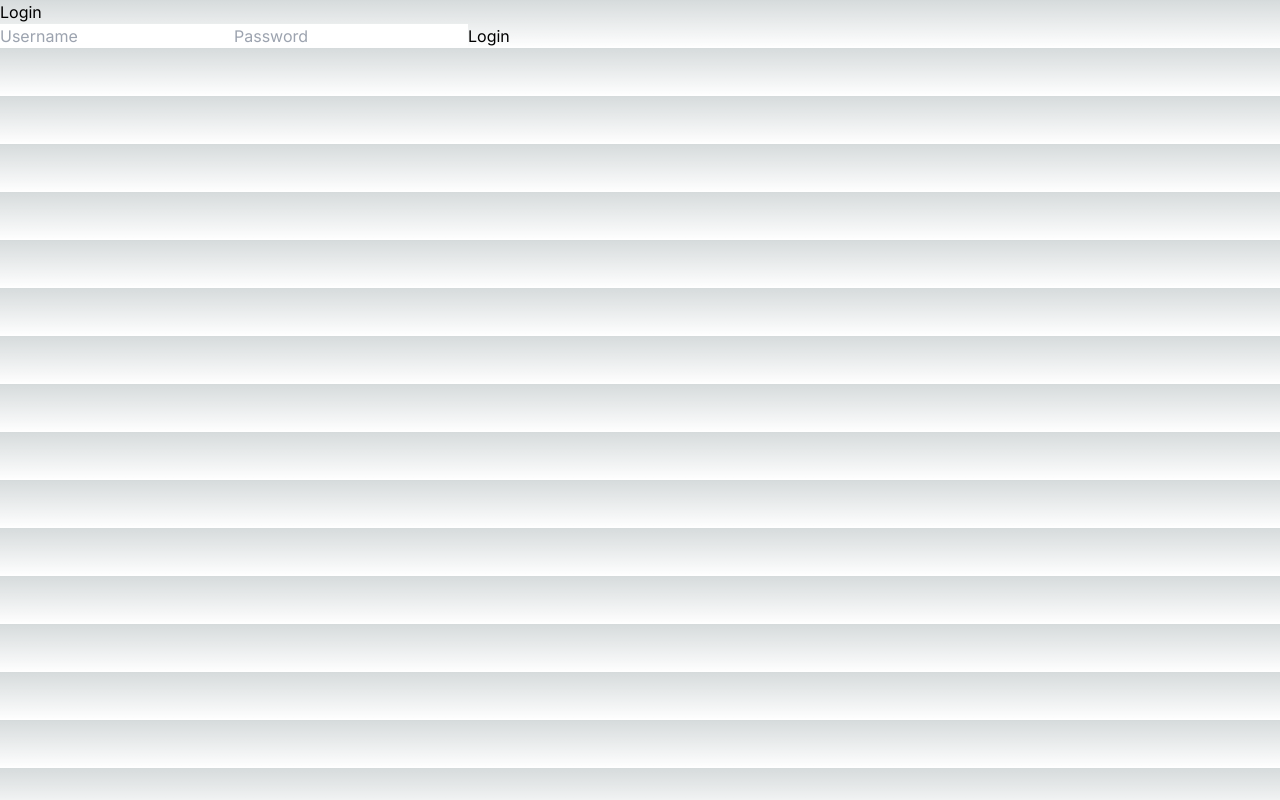
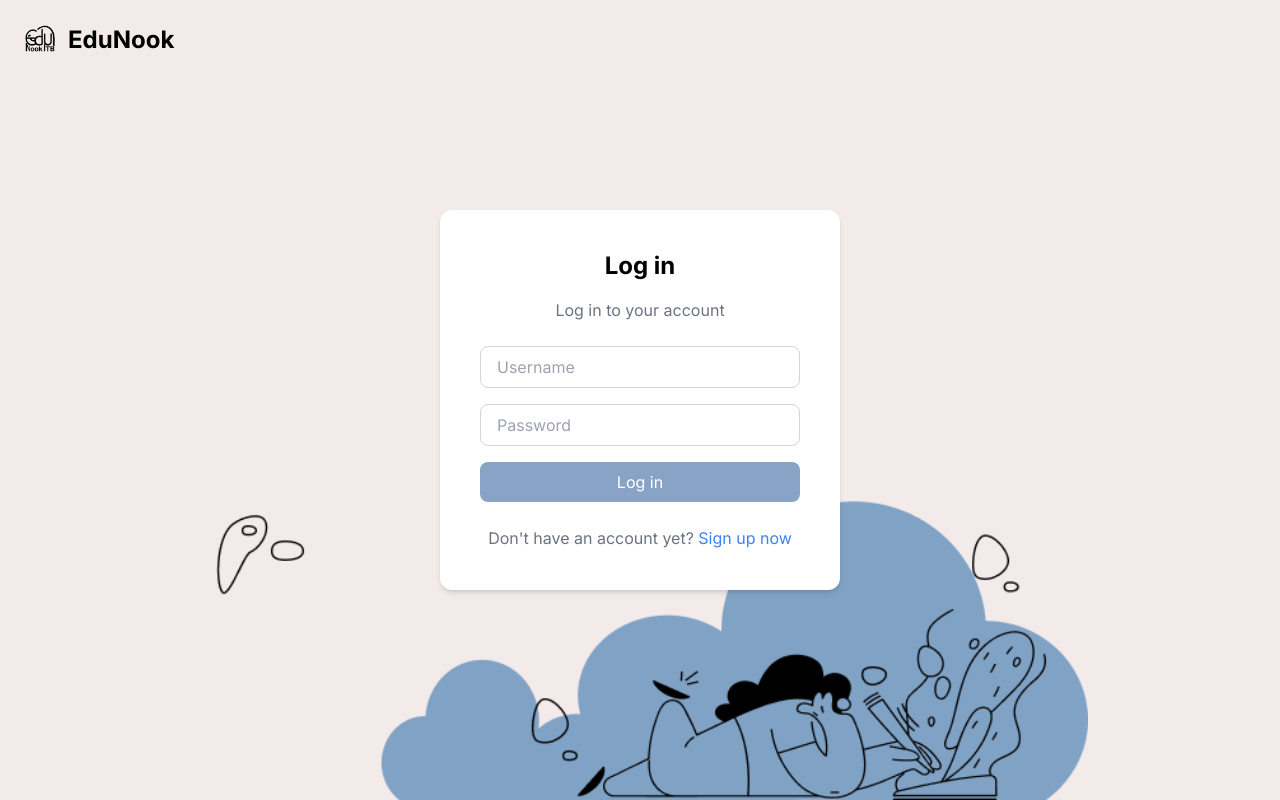
Before and after one commit to Ju-new/Cinema21, a Next.js app in the folder edunook/: page /login in a window 1280 px wide. Built offline with nearby package versions, Linux system fonts and the light colour scheme; no server answers.

Commit message:
backend patch

```diff
--- a/edunook/app/layout.tsx
+++ b/edunook/app/layout.tsx
@@ -1,12 +1,13 @@
 import type { Metadata } from "next";
 import { Inter } from "next/font/google";
 import "./globals.css";
-
+import Head
+ from "next/head";
 const inter = Inter({ subsets: ["latin"] });
 
 export const metadata: Metadata = {
-  title: "Create Next App",
-  description: "Generated by create next app",
+  title: "Edunook",
+  description: "Find your Study Space!",
 };
 
 export default function RootLayout({
--- a/edunook/app/login/page.tsx
+++ b/edunook/app/login/page.tsx
@@ -2,6 +2,7 @@
 import { useState } from "react";
 import axios from "axios";
 import { useRouter } from "next/navigation";
+import Head from "next/head";
 
 const base_url = process.env.NEXT_PUBLIC_API_URL || "http://localhost:5000/api/auth";
 
@@ -31,15 +32,22 @@ const Login: React.FC = () => {
   };
 
   return (
-    <div className="login-container">
-      <h2>Login</h2>
-      <form onSubmit={handleLogin}>
+    <div className="flex justify-center items-center min-h-screen bg-[#f3eaea] bg-[url('/assets1.png')] bg-no-repeat bg-bottom bg-[length:70%]">
+      <div className="absolute top-5 left-5 flex items-center space-x-2">
+        <img src="/edunook.png" alt="EduNook Logo" className="w-10 h-10" />
+        <h1 className="text-2xl font-bold text-black">EduNook</h1>
+      </div>
+      <div className="bg-white p-10 rounded-xl shadow-md w-[400px]">
+        <h2 className="text-2xl font-bold text-center mb-4 text-black">Log in</h2>
+        <p className="text-center text-gray-500 mb-6">Log in to your account</p>
+        <form onSubmit={handleLogin} className="space-y-4">
           <input
             type="text"
             placeholder="Username"
             value={username}
             onChange={(e) => setUsername(e.target.value)}
             required
+            className="w-full px-4 py-2 border border-gray-300 rounded-lg focus:outline-none focus:ring-2 focus:ring-blue-500 text-black"
           />
           <input
             type="password"
@@ -47,12 +55,23 @@ const Login: React.FC = () => {
             value={password}
             onChange={(e) => setPassword(e.target.value)}
             required
+            className="w-full px-4 py-2 border border-gray-300 rounded-lg focus:outline-none focus:ring-2 focus:ring-blue-500 text-black"
           />
-        <button type="submit">Login</button>
+          <button type="submit" className="w-full bg-[#89a3c6] text-white py-2 rounded-lg hover:bg-[#6f85a1] transition-colors">
+            Log in
+          </button>
         </form>
-      {error && <p className="error">{error}</p>}
+        {error && <p className="text-red-500 text-center mt-4">{error}</p>}
+        <p className="text-center mt-6 text-gray-500">
+          Don't have an account yet?{" "}
+          <a href="/signup" className="text-blue-500 hover:underline">
+            Sign up now
+          </a>
+        </p>
+      </div>
     </div>
   );
 };
 
+
 export default Login;
--- /dev/null
+++ b/edunook/app/profile/[username]/page.tsx
@@ -0,0 +1,23 @@
+'use client';
+import { useParams } from "next/navigation";
+import Sidebar from "../../Components/Sidebar";
+import { useState, useEffect } from "react";
+import axios from "axios";
+import { useRouter } from "next/navigation";
+
+const base_url = process.env.NEXT_PUBLIC_API_URL || "http://localhost:5000/api/auth";
+
+const ProfilePage: React.FC = () => {
+    const [user, setUser] = useState<any>(null)
+    const router = useRouter();
+
+    useEffect(() =>{
+        const userData = localStorage.getItem("user");
+        if (userData) {
+            const user = JSON.parse(userData);
+            console.log(user)
+        } else {
+            router.push("/login")
+        }
+    }, [router]);
+}
```
Also changed, not shown: 1 other file (tests, documents, lock files or other folders). Lines whose indentation alone changed are shown as unchanged.
